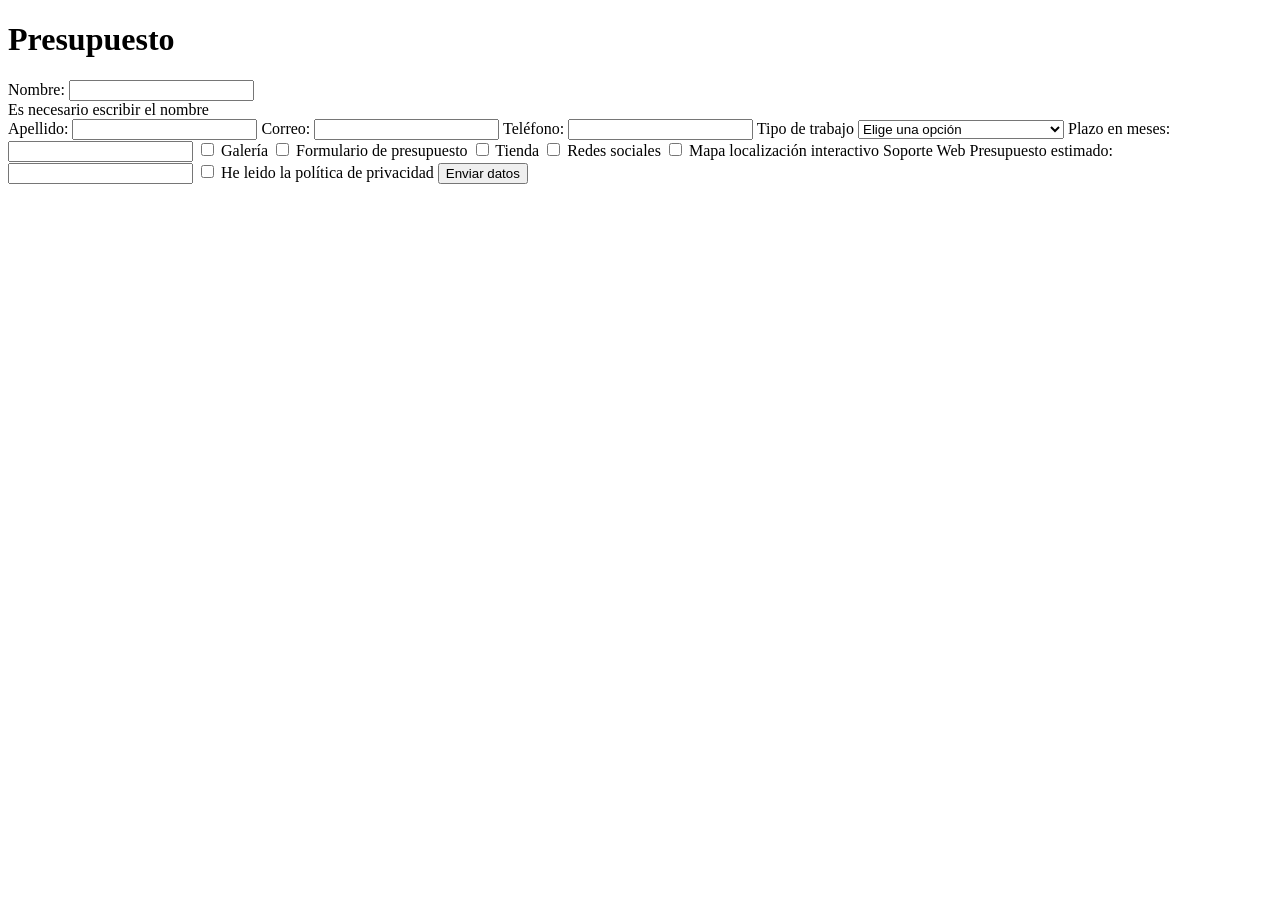
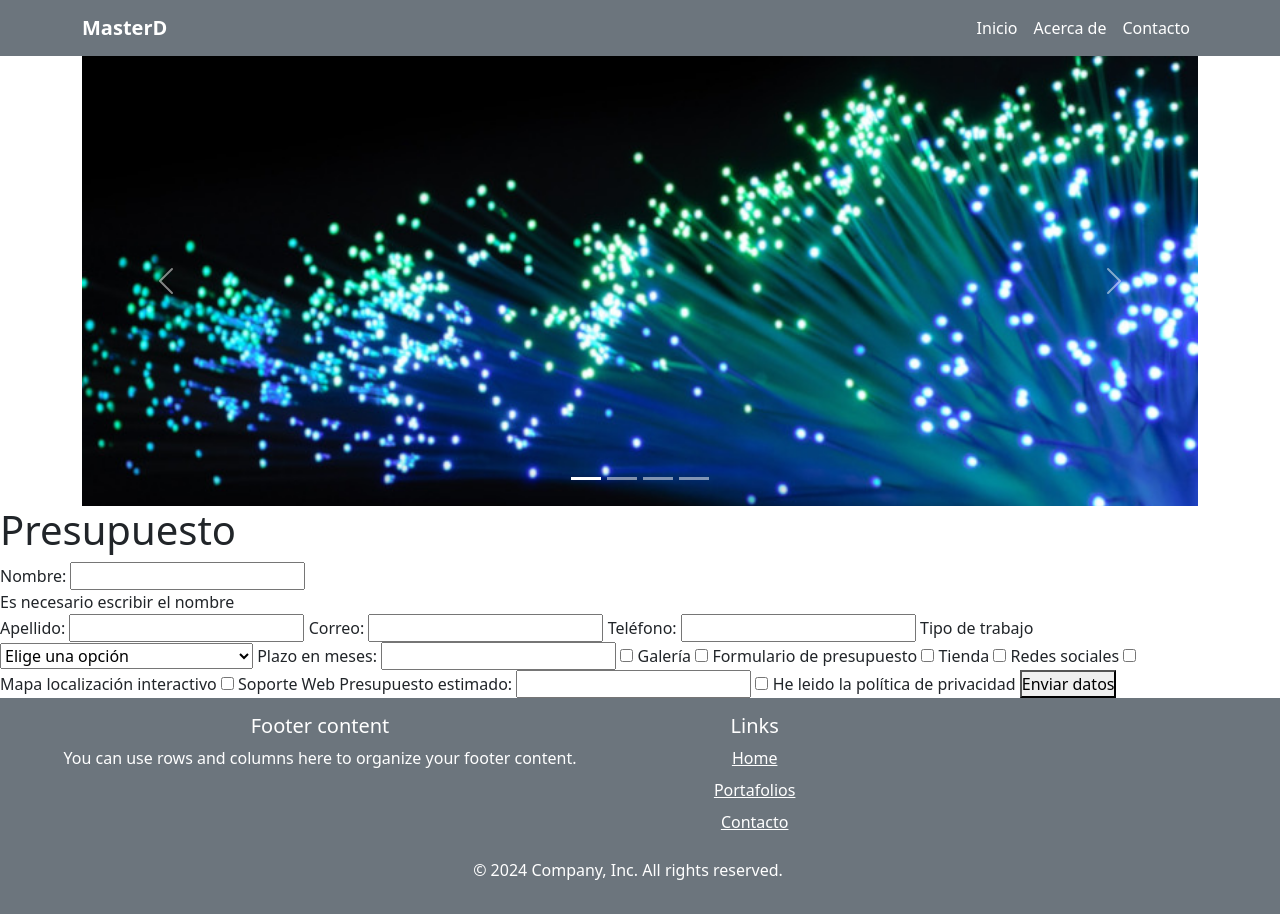
Before and after one commit to Kyria77/Examen_Vero, a plain HTML site: page index.html in a window 1280 px wide. Before the commit the page ends 800 px from the top, so only its background shows below. Drawn offline with nearby package versions, Linux system fonts and the light colour scheme.

Commit message:
Medio index

```diff
--- /dev/null
+++ b/css/style.css
@@ -0,0 +1,29 @@
+*{
+    margin: 0;
+    padding: 0;
+    box-sizing: border-box;
+}
+
+body{
+    max-width: 100%;
+    min-height: 100vh;
+    display: grid;
+    grid-template-rows: auto 1fr auto;
+}
+
+.navbar-brand{
+    font-weight: bold;
+}
+
+.carousel-item{
+    height: 450px;
+    object-fit: cover;
+}
+
+
+
+
+footer .nav-link{
+    text-decoration: underline;
+
+}
--- a/index.html
+++ b/index.html
@@ -1,27 +1,79 @@
 <!DOCTYPE html>
 <html lang="es">
-<head>
+  <head>
     <meta charset="UTF-8">
     <meta http-equiv="X-UA-Compatible" content="IE=edge">
     <meta name="viewport" content="width=device-width, initial-scale=1.0">
-
     <title>Ejercicio final</title>
-</head>
-<body>
+    <link href="https://cdn.jsdelivr.net/npm/bootstrap@5.3.3/dist/css/bootstrap.min.css" rel="stylesheet" integrity="sha384-QWTKZyjpPEjISv5WaRU9OFeRpok6YctnYmDr5pNlyT2bRjXh0JMhjY6hW+ALEwIH" crossorigin="anonymous">
+    <link rel="stylesheet" href="./css/style.css">
+  </head>
+  <body>
     <header>
-    <!--Navegación-->
+      <nav class="navbar navbar-expand-lg bg-secondary">
+        <div class="container-sm">
+          <a class="navbar-brand text-white" href="#">MasterD</a>
+          <button class="navbar-toggler" type="button" data-bs-toggle="collapse" data-bs-target="#navbarNavDropdown" aria-controls="navbarNavDropdown" aria-expanded="false" aria-label="Toggle navigation">
+            <span class="navbar-toggler-icon"></span>
+          </button>
+          <div class="collapse navbar-collapse justify-content-end" id="navbarNavDropdown">
+            <ul class="navbar-nav">
+              <li class="nav-item">
+                <a class="nav-link active text-white" aria-current="page" href="#">Inicio</a>
+              </li>
+              <li class="nav-item">
+                <a class="nav-link text-white" href="#">Acerca de</a>
+              </li>
+              <li class="nav-item">
+                <a class="nav-link text-white" href="#">Contacto</a>
+              </li>
+            </ul>
+          </div>
+        </div>
+      </nav>
     </header>
 
     <main>
       <div id="carrusel">
-      <!--Carrusel-->
+        <div class="container">
+          <div id="carouselExampleIndicators" class="carousel slide">
+            <div class="carousel-indicators">
+              <button type="button" data-bs-target="#carouselExampleIndicators" data-bs-slide-to="0" class="active" aria-current="true" aria-label="Slide 1"></button>
+              <button type="button" data-bs-target="#carouselExampleIndicators" data-bs-slide-to="1" aria-label="Slide 2"></button>
+              <button type="button" data-bs-target="#carouselExampleIndicators" data-bs-slide-to="2" aria-label="Slide 3"></button>
+              <button type="button" data-bs-target="#carouselExampleIndicators" data-bs-slide-to="3" aria-label="Slide 0"></button>
+            </div>
+            <div class="carousel-inner">
+              <div class="carousel-item active">
+                <img src="./assets/images/carrusel2.jpg" class="d-block w-100" alt="Fuegos artificiales">
+              </div>
+              <div class="carousel-item">
+                <img src="./assets/images/carrusel1.jpg" class="d-block w-100" alt="teclado">
+              </div>
+              <div class="carousel-item">
+                <img src="./assets/images/carrusel3.jpg" class="d-block w-100" alt="...">
+              </div>
+              <div class="carousel-item">
+                <img src="./assets/images/carrusel4.jpg" class="d-block w-100" alt="...">
+              </div>
+            </div>
+            <button class="carousel-control-prev" type="button" data-bs-target="#carouselExampleIndicators" data-bs-slide="prev">
+              <span class="carousel-control-prev-icon" aria-hidden="true"></span>
+              <span class="visually-hidden">Previous</span>
+            </button>
+            <button class="carousel-control-next" type="button" data-bs-target="#carouselExampleIndicators" data-bs-slide="next">
+              <span class="carousel-control-next-icon" aria-hidden="true"></span>
+              <span class="visually-hidden">Next</span>
+            </button>
+          </div>
+        </div>
       </div>
       <h1>Presupuesto</h1>
 
       <div>
         <div>
             <form>
-              <label">Nombre:</label>
+              <label>Nombre:</label>
               <input type="text"  name="nombre" id="nombre">
               <div>
                 Es necesario escribir el nombre
@@ -64,7 +116,7 @@
               <input type="checkbox" id="localiz">
               <label>Mapa localización interactivo</label>
 
-              <inputtype="checkbox" id="soporteweb">
+              <input type="checkbox" id="soporteweb">
               <label>Soporte Web</label>
 
               <label>Presupuesto estimado:</label>
@@ -81,13 +133,38 @@
           <!--Noticias-->
 
         </div>
-      </div>
+        </div>
 
     </main>
 
     <footer>
+      <div class="container-fluid bg-secondary">
+        <footer class="py-3">
+          <div class="row">
+            <div class="col-6">
+              <h5 class="text-center text-white">Footer content</h5>
+              <p class="text-center text-white">You can use rows and columns here to organize your footer content.</p>
+            </div>
+            <div class="col-6 col-md-2 mb-3 mx-2">
+              <h5 class="text-white text-center">Links</h5>
+              <ul class="nav flex-column ">
+                <li class="nav-item mb-2"><a href="#" class="nav-link p-0 text-center text-white">Home</a></li>
+                <li class="nav-item mb-2"><a href="#" class="nav-link text-center p-0 text-white">Portafolios</a></li>
+                <li class="nav-item mb-2"><a href="#" class="nav-link text-center p-0 text-white">Contacto</a></li>
+              </ul>
+          </div>
 
+          <div class="row">
+            <div class="col-12">
+              <p class="text-center text-white">© 2024 Company, Inc. All rights reserved.</p>
+            </div>
+          </div>
+        </footer>
+      </div>
     </footer>
 
-</body>
+    <script src="https://cdn.jsdelivr.net/npm/bootstrap@5.3.3/dist/js/bootstrap.bundle.min.js" integrity="sha384-YvpcrYf0tY3lHB60NNkmXc5s9fDVZLESaAA55NDzOxhy9GkcIdslK1eN7N6jIeHz" crossorigin="anonymous"></script>
+    <script src="./js/script.js"></script>
+
+  </body>
 </html>
```
Also changed, not shown: js/script.js (added).
